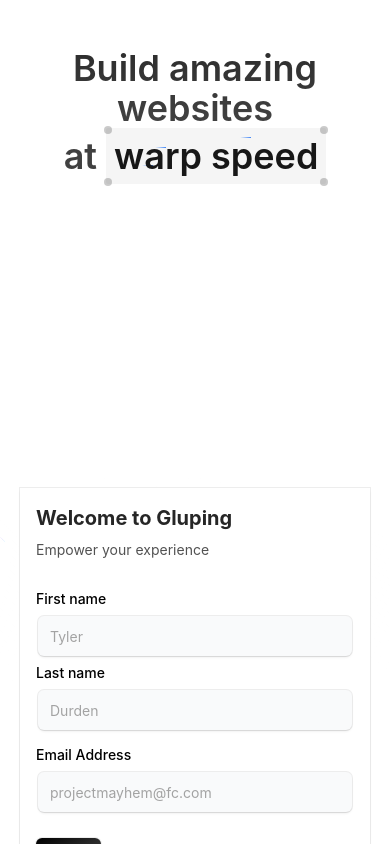
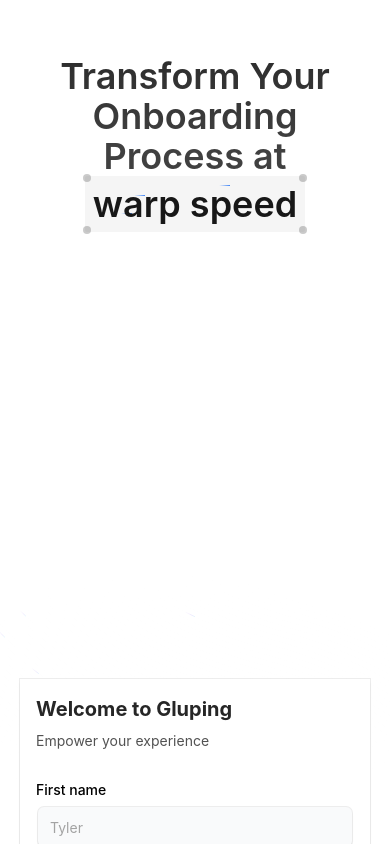
Before and after one commit to nevinsebastian/FRONTEND-DEV, a Next.js app: page / in a window 390 px wide. Shown: the top 844 px of the page. Built offline with nearby package versions, Linux system fonts and the light colour scheme.

Commit message:
structure

```diff
--- a/app/page.tsx
+++ b/app/page.tsx
@@ -1,6 +1,8 @@
 import { SignupFormDemo } from "@/components/auth/SignupForm";
 import { BackgroundBeams } from "@/components/ui/background-beams";
 import { Cover } from "@/components/ui/cover";
+
+
 
 export default function Home() {
   return (
@@ -13,14 +15,19 @@
       {/* Main content with two columns */}
       <div className="w-full flex flex-col sm:flex-row justify-between items-center max-w-6xl">
         {/* Left Section for Text */}
-        <div className="w-full sm:w-1/2 text-white sm:pr-10 mb-10 sm:mb-0">
-          <h1 className="text-4xl md:text-4xl lg:text-6xl font-semibold max-w-7xl mx-auto text-center mt-6 relative z-20 py-6 bg-clip-text text-transparent bg-gradient-to-b from-neutral-800 via-neutral-700 to-neutral-700 dark:from-neutral-800 dark:via-white dark:to-white">
-            Build amazing websites <br /> at <Cover>warp speed</Cover>
+        <div className="w-full sm:w-1/2 text-white sm:pr-10 mb-10 sm:mb-0 flex flex-col justify-center">
+          <h1 className="text-4xl md:text-5xl lg:text-6xl font-semibold max-w-7xl mx-auto text-center mt-6 relative z-20 py-8 bg-clip-text text-transparent bg-gradient-to-b from-neutral-800 via-neutral-700 to-neutral-700 dark:from-neutral-800 dark:via-white dark:to-white">
+            Transform Your Onboarding Process at <Cover>warp speed</Cover>
           </h1>
-          <h1 className="text-3xl font-bold mb-4">Welcome to Our Platform</h1>
-          <p className="text-lg">
-            Experience seamless onboarding, manage customer relationships, and
-            simplify your workflow with our all-in-one platform.
+          <h2 className="text-2xl lg:text-3xl font-bold mt-4 mb-6 text-center sm:text-left">
+            Welcome to Our Platform
+          </h2>
+          <p className="text-lg md:text-xl leading-relaxed text-center sm:text-left max-w-2xl mx-auto sm:mx-0">
+            Experience efficiency like never before. Accelerate customer
+            onboarding, streamline employee verification, and manage your entire
+            workflow seamlessly. With roles-based dashboards and robust CRM
+            integrations, our all-in-one solution empowers your team to work
+            smarter, not harder
           </p>
         </div>
 
```
